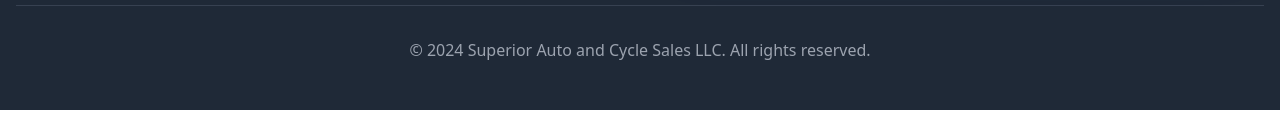
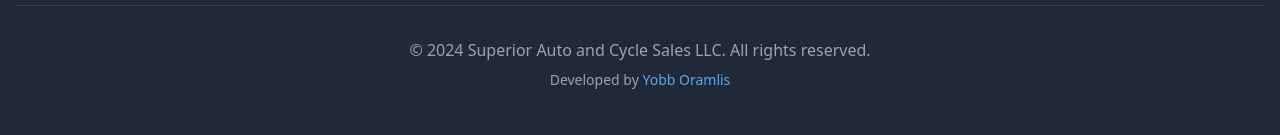
Before and after one commit to GMJSilmaro/Superior-Auto-and-Cycle-Sales-LLC, a Next.js app: page / in a window 1280 px wide. Shown: the part 2652-2787 px from the top of the page. Before the commit the page ends 2762 px from the top, so only its background shows below. Built offline with nearby package versions, Linux system fonts and the light colour scheme.

Commit message:
Added Developer footer link

```diff
--- a/src/app/page.tsx
+++ b/src/app/page.tsx
@@ -308,6 +308,17 @@
           </div>
           <div className="mt-8 pt-8 border-t border-gray-700 text-center text-gray-400">
             <p>&copy; 2024 Superior Auto and Cycle Sales LLC. All rights reserved.</p>
+            <p className="mt-2 text-sm">
+              Developed by{" "}
+              <a
+                href="https://facebook.com/yobb03"
+                target="_blank"
+                rel="noopener noreferrer"
+                className="text-blue-400 hover:text-blue-300"
+              >
+                Yobb Oramlis
+              </a>
+            </p>
           </div>
         </div>
       </footer>
```
